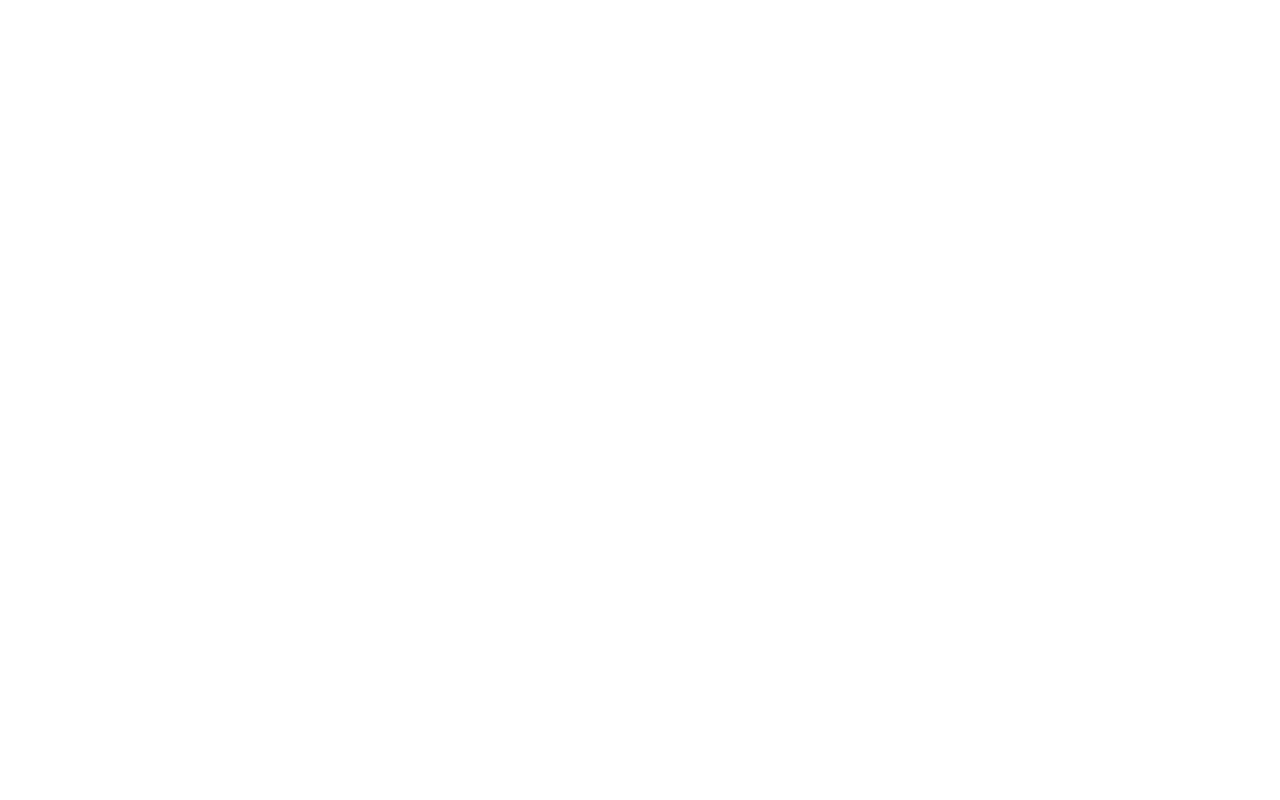
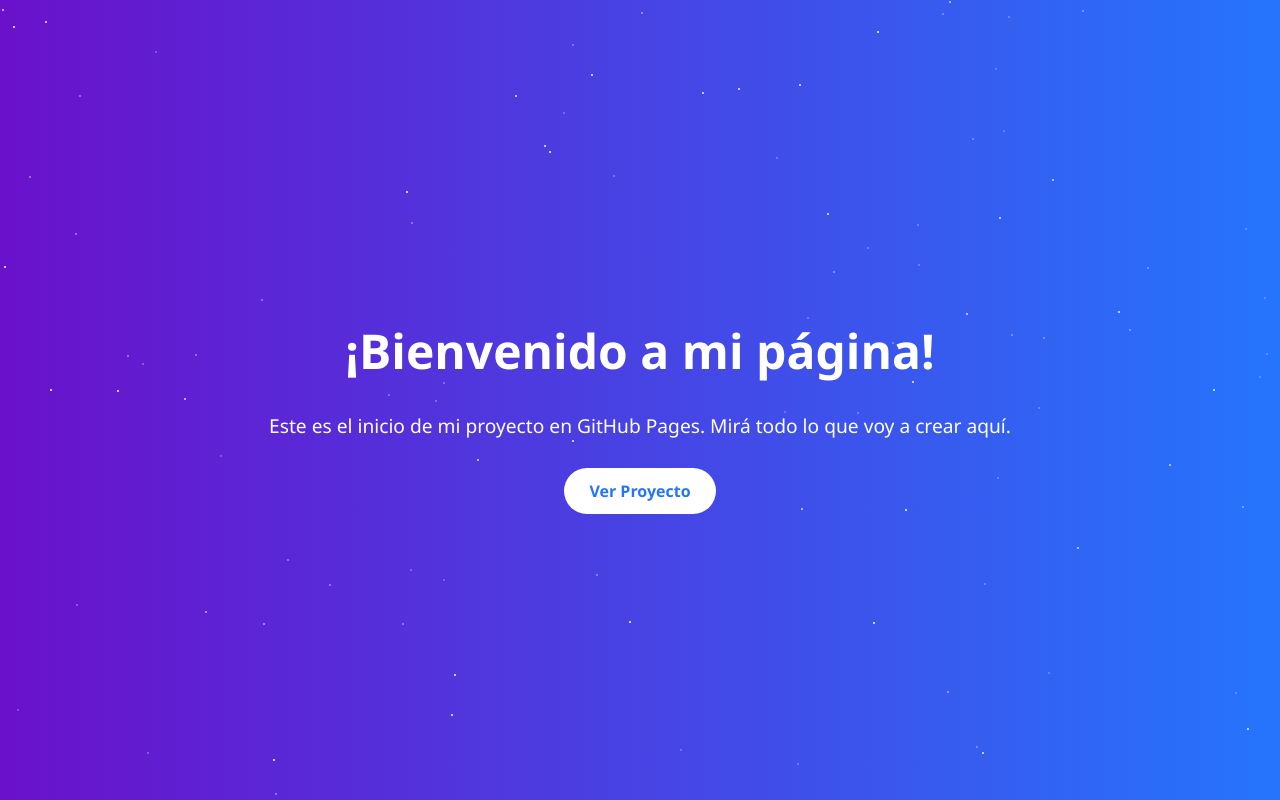
Before and after one commit to GuyaSuna/ProyectoFinalPrimero, a plain HTML site: page index.html in a window 1280 px wide. Drawn offline with Linux system fonts and the light colour scheme.

Commit message:
Update index.html

```diff
--- a/index.html
+++ b/index.html
@@ -1,11 +1,94 @@
 <!DOCTYPE html>
-<html lang="en">
+<html lang="es">
 <head>
     <meta charset="UTF-8">
     <meta name="viewport" content="width=device-width, initial-scale=1.0">
-    <title>Document</title>
+    <title>Mi Página en GitHub</title>
+    <style>
+        /* Estilos generales */
+        body {
+            margin: 0;
+            font-family: 'Segoe UI', Tahoma, Geneva, Verdana, sans-serif;
+            background: linear-gradient(to right, #6a11cb, #2575fc);
+            color: #fff;
+            display: flex;
+            flex-direction: column;
+            align-items: center;
+            justify-content: center;
+            min-height: 100vh;
+            text-align: center;
+        }
+
+        h1 {
+            font-size: 3em;
+            margin-bottom: 0.2em;
+        }
+
+        p {
+            font-size: 1.2em;
+            margin-bottom: 1.5em;
+        }
+
+        a.button {
+            text-decoration: none;
+            color: #2575fc;
+            background-color: #fff;
+            padding: 12px 25px;
+            border-radius: 30px;
+            font-weight: bold;
+            transition: 0.3s;
+        }
+
+        a.button:hover {
+            background-color: #ddd;
+            transform: scale(1.05);
+        }
+
+        /* Fondo animado opcional */
+        .stars {
+            position: absolute;
+            width: 100%;
+            height: 100%;
+            background: transparent;
+            z-index: -1;
+            overflow: hidden;
+        }
+
+        .star {
+            position: absolute;
+            width: 2px;
+            height: 2px;
+            background: #fff;
+            border-radius: 50%;
+            animation: twinkle 2s infinite;
+        }
+
+        @keyframes twinkle {
+            0%, 100% { opacity: 0.3; }
+            50% { opacity: 1; }
+        }
+    </style>
 </head>
 <body>
 
+    <div class="stars"></div>
+
+    <h1>¡Bienvenido a mi página!</h1>
+    <p>Este es el inicio de mi proyecto en GitHub Pages. Mirá todo lo que voy a crear aquí.</p>
+    <a href="#proyecto" class="button">Ver Proyecto</a>
+
+    <script>
+        // Crear estrellas animadas de fondo
+        const starsContainer = document.querySelector('.stars');
+        for (let i = 0; i < 100; i++) {
+            const star = document.createElement('div');
+            star.className = 'star';
+            star.style.top = Math.random() * window.innerHeight + 'px';
+            star.style.left = Math.random() * window.innerWidth + 'px';
+            star.style.animationDuration = (Math.random() * 2 + 1) + 's';
+            starsContainer.appendChild(star);
+        }
+    </script>
+
 </body>
 </html>
```
